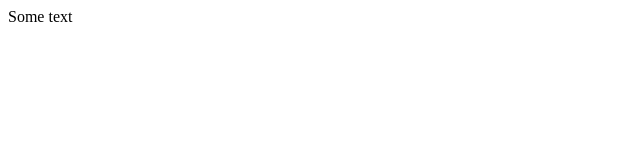
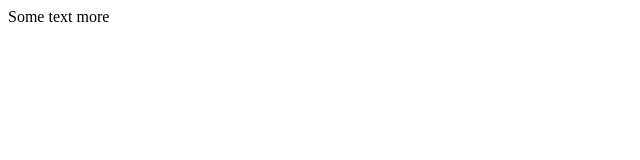
Before and after one commit to Ramen4Breakfast/hw4, a plain HTML site: page index.html in a window 1280 px wide. Shown: the full height of the page, 0-640 px from the left. Drawn offline with Linux system fonts and the light colour scheme.

Commit message:
trying to fix my mess

```diff
--- a/index.html
+++ b/index.html
@@ -3,6 +3,6 @@
         <title>hw4</title>
     <head>
     <body>
-        Some text
+        Some text more
     </body>
 </html>
```
Also changed, not shown: 1 other file.
